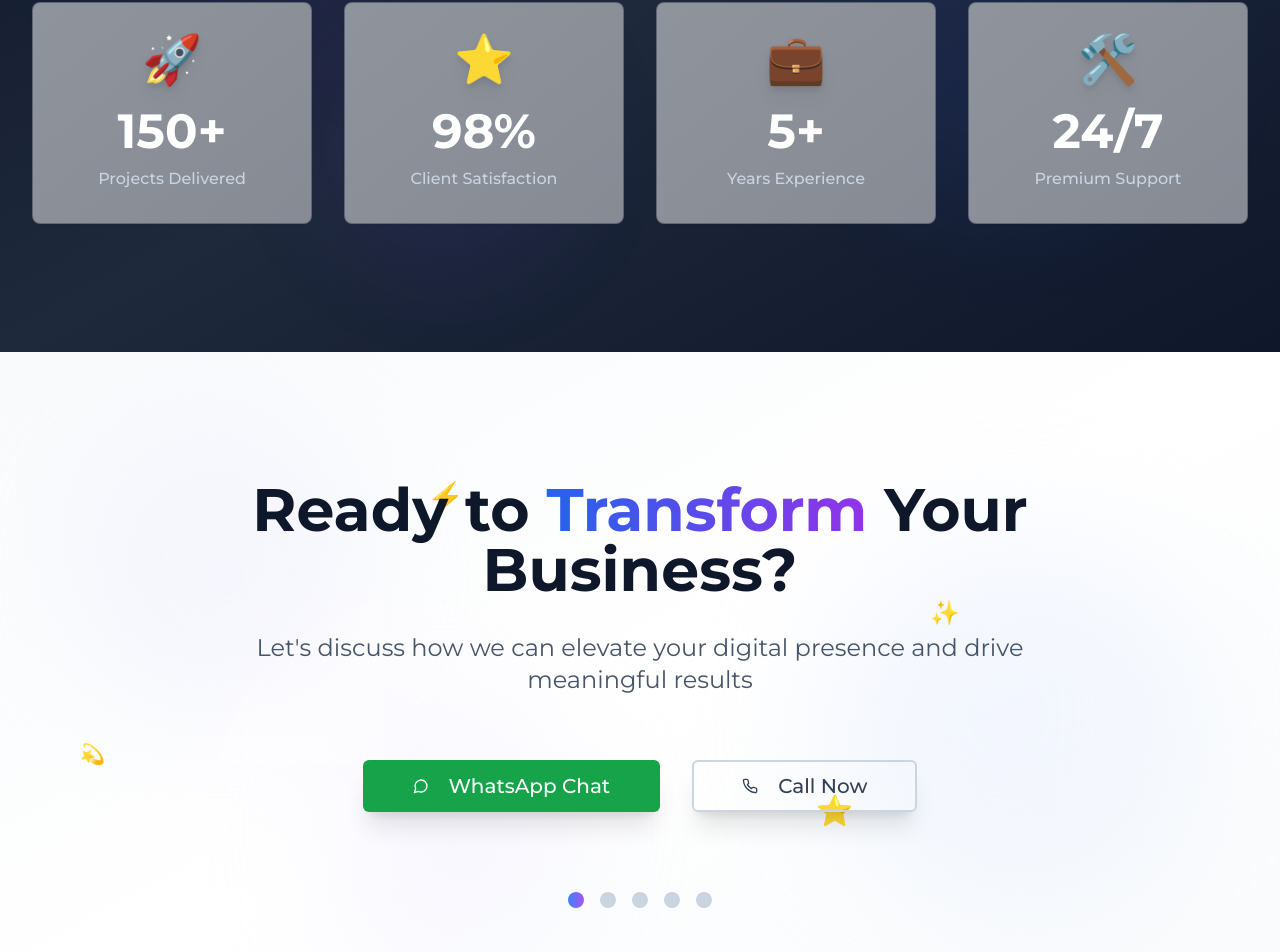
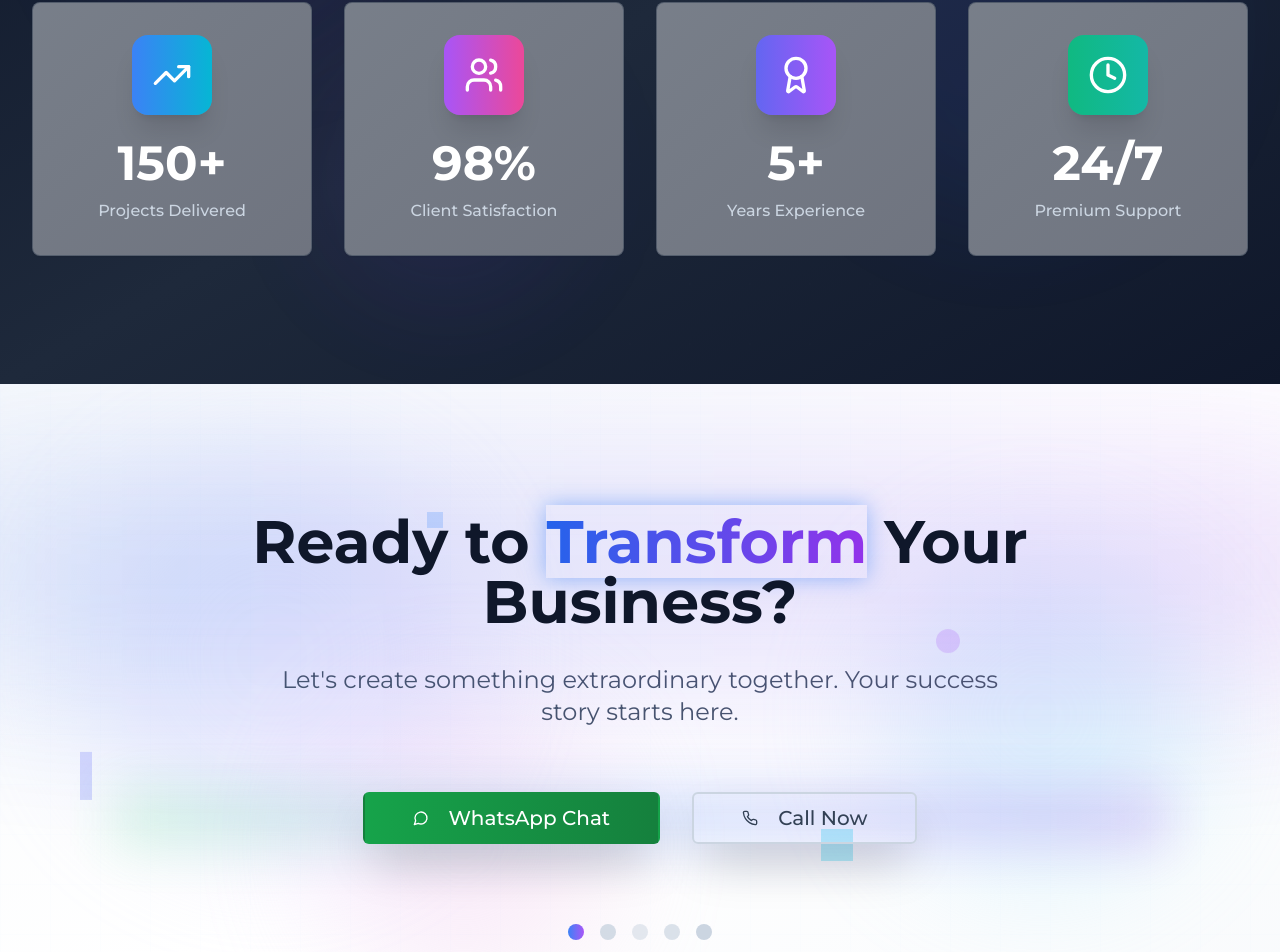
Before and after one commit to RITESH-CHAUHAN2005/chaotic-jack-landingpage2, a React (Vite) app: page / in a window 1280 px wide. Shown: the part 2020-2972 px from the top of the page. Built offline with nearby package versions, Linux system fonts and the light colour scheme.

Commit message:
Refactor Stats section and Contact section
- Updated the "Our Impact" section to have a more professional design.
- Added a new animation and background effect to the "Ready to Transform Your Business?" section.

```diff
--- a/src/components/Contact.tsx
+++ b/src/components/Contact.tsx
@@ -13,56 +13,81 @@ const Contact = () => {
 
   return (
     <section id="contact" className="py-20 md:py-32 bg-gradient-to-br from-slate-50 via-white to-slate-50 relative overflow-hidden">
-      {/* Professional background elements */}
+      {/* Dynamic background elements */}
       <div className="absolute inset-0 overflow-hidden">
-        <div className="absolute top-20 left-20 w-72 h-72 bg-gradient-to-br from-blue-100/30 to-purple-100/30 rounded-full blur-3xl animate-pulse"></div>
-        <div className="absolute top-1/4 right-20 w-96 h-96 bg-gradient-to-br from-indigo-100/30 to-blue-100/30 rounded-full blur-3xl animate-pulse" style={{animationDelay: '2s'}}></div>
-        <div className="absolute bottom-20 left-1/4 w-64 h-64 bg-gradient-to-br from-purple-100/30 to-indigo-100/30 rounded-full blur-3xl animate-pulse" style={{animationDelay: '4s'}}></div>
+        {/* Animated gradient orbs */}
+        <div className="absolute top-20 left-20 w-96 h-96 bg-gradient-to-br from-blue-200/40 to-purple-200/40 rounded-full blur-3xl animate-pulse"></div>
+        <div className="absolute top-1/4 right-20 w-80 h-80 bg-gradient-to-br from-indigo-200/40 to-cyan-200/40 rounded-full blur-3xl animate-pulse" style={{animationDelay: '2s'}}></div>
+        <div className="absolute bottom-20 left-1/4 w-72 h-72 bg-gradient-to-br from-purple-200/40 to-pink-200/40 rounded-full blur-3xl animate-pulse" style={{animationDelay: '4s'}}></div>
 
-        {/* Professional geometric elements */}
-        <div className="absolute top-32 left-1/3 text-blue-200 text-3xl animate-float">⚡</div>
-        <div className="absolute top-64 right-1/4 text-purple-200 text-2xl animate-float" style={{animationDelay: '2s'}}>✨</div>
-        <div className="absolute bottom-64 left-20 text-indigo-200 text-xl animate-float" style={{animationDelay: '4s'}}>💫</div>
-        <div className="absolute bottom-48 right-1/3 text-blue-200 text-3xl animate-float" style={{animationDelay: '3s'}}>⭐</div>
+        {/* Floating geometric shapes */}
+        <div className="absolute top-32 left-1/3 w-4 h-4 bg-blue-400/30 rotate-45 animate-float"></div>
+        <div className="absolute top-64 right-1/4 w-6 h-6 bg-purple-400/30 rounded-full animate-float" style={{animationDelay: '2s'}}></div>
+        <div className="absolute bottom-64 left-20 w-3 h-12 bg-indigo-400/30 animate-float" style={{animationDelay: '4s'}}></div>
+        <div className="absolute bottom-48 right-1/3 w-8 h-8 bg-cyan-400/30 rotate-12 animate-float" style={{animationDelay: '3s'}}></div>
+
+        {/* Dynamic grid pattern */}
+        <div className="absolute inset-0 opacity-20">
+          <div className="absolute top-0 left-0 w-full h-full" style={{
+            backgroundImage: 'linear-gradient(90deg, rgba(59,130,246,0.1) 1px, transparent 1px), linear-gradient(180deg, rgba(59,130,246,0.1) 1px, transparent 1px)',
+            backgroundSize: '50px 50px',
+            animation: 'pulse 4s ease-in-out infinite'
+          }}></div>
+        </div>
       </div>
 
       <div className="max-w-5xl mx-auto px-4 sm:px-6 lg:px-8 text-center relative z-10">
         <div className="animate-fade-in">
-          <h2 className="text-4xl md:text-5xl lg:text-6xl font-bold text-slate-900 mb-6 md:mb-8">
-            Ready to <span className="bg-gradient-to-r from-blue-600 to-purple-600 bg-clip-text text-transparent">Transform</span> Your Business?
+          <div className="relative">
+            {/* Animated background for heading */}
+            <div className="absolute inset-0 bg-gradient-to-r from-blue-600/20 to-purple-600/20 blur-3xl scale-150 animate-pulse"></div>
+            <h2 className="relative text-4xl md:text-5xl lg:text-6xl font-bold text-slate-900 mb-6 md:mb-8">
+              Ready to <span className="bg-gradient-to-r from-blue-600 to-purple-600 bg-clip-text text-transparent animate-glow">Transform</span> Your Business?
             </h2>
+          </div>
           <p className="text-xl md:text-2xl text-slate-600 mb-12 md:mb-16 max-w-3xl mx-auto leading-relaxed animate-fade-in" style={{animationDelay: '0.3s'}}>
-            Let's discuss how we can elevate your digital presence and drive meaningful results
+            Let's create something extraordinary together. Your success story starts here.
           </p>
         </div>
 
-        <div className="flex flex-col sm:flex-row gap-6 md:gap-8 justify-center animate-fade-in" style={{animationDelay: '0.6s'}}>
+        {/* Enhanced button section with dynamic effects */}
+        <div className="relative">
+          {/* Background glow effect */}
+          <div className="absolute inset-0 bg-gradient-to-r from-green-400/20 via-blue-500/20 to-purple-600/20 blur-xl scale-110 animate-pulse"></div>
+
+          <div className="relative flex flex-col sm:flex-row gap-6 md:gap-8 justify-center animate-fade-in" style={{animationDelay: '0.6s'}}>
             <Button
               size="lg"
               onClick={handleWhatsAppClick}
-            className="group bg-green-600 hover:bg-green-700 text-white border-2 border-transparent hover:border-green-500 transition-all duration-300 hover:scale-105 text-lg md:text-xl px-8 md:px-12 py-4 md:py-6 w-full sm:w-auto shadow-xl hover:shadow-green-500/25 transform-gpu"
+              className="group bg-gradient-to-r from-green-600 to-green-700 hover:from-green-700 hover:to-green-800 text-white border-2 border-transparent hover:border-green-400 transition-all duration-300 hover:scale-110 text-lg md:text-xl px-8 md:px-12 py-4 md:py-6 w-full sm:w-auto shadow-2xl hover:shadow-green-500/40 transform-gpu relative overflow-hidden"
             >
-            <MessageCircle className="mr-3 w-5 h-5 md:w-6 md:h-6 group-hover:scale-110 transition-transform duration-300" />
-            WhatsApp Chat
+              {/* Button background animation */}
+              <div className="absolute inset-0 bg-gradient-to-r from-green-400/20 to-green-600/20 translate-x-[-100%] group-hover:translate-x-[100%] transition-transform duration-700"></div>
+              <MessageCircle className="relative mr-3 w-5 h-5 md:w-6 md:h-6 group-hover:scale-110 transition-transform duration-300" />
+              <span className="relative">WhatsApp Chat</span>
             </Button>
+
             <Button
               size="lg"
               variant="outline"
               onClick={handleCallClick}
-            className="group bg-transparent border-2 border-slate-300 text-slate-700 hover:bg-slate-900 hover:text-white hover:border-slate-900 transition-all duration-300 hover:scale-105 text-lg md:text-xl px-8 md:px-12 py-4 md:py-6 w-full sm:w-auto shadow-xl hover:shadow-slate-900/25 transform-gpu"
+              className="group bg-transparent border-2 border-slate-300 text-slate-700 hover:bg-gradient-to-r hover:from-slate-900 hover:to-slate-800 hover:text-white hover:border-slate-700 transition-all duration-300 hover:scale-110 text-lg md:text-xl px-8 md:px-12 py-4 md:py-6 w-full sm:w-auto shadow-2xl hover:shadow-slate-900/40 transform-gpu relative overflow-hidden"
             >
-            <Phone className="mr-3 w-5 h-5 md:w-6 md:h-6 group-hover:scale-110 transition-transform duration-300" />
-            Call Now
+              {/* Button background animation */}
+              <div className="absolute inset-0 bg-gradient-to-r from-slate-400/20 to-slate-600/20 translate-x-[-100%] group-hover:translate-x-[100%] transition-transform duration-700"></div>
+              <Phone className="relative mr-3 w-5 h-5 md:w-6 md:h-6 group-hover:scale-110 transition-transform duration-300" />
+              <span className="relative">Call Now</span>
             </Button>
           </div>
+        </div>
 
-        {/* Professional indicator dots */}
+        {/* Enhanced indicator dots with animations */}
         <div className="flex justify-center space-x-4 mt-16 md:mt-20 animate-fade-in" style={{animationDelay: '0.9s'}}>
-          <div className="w-3 h-3 md:w-4 md:h-4 bg-gradient-to-r from-blue-500 to-purple-500 rounded-full"></div>
-          <div className="w-3 h-3 md:w-4 md:h-4 bg-slate-300 rounded-full"></div>
-          <div className="w-3 h-3 md:w-4 md:h-4 bg-slate-300 rounded-full"></div>
-          <div className="w-3 h-3 md:w-4 md:h-4 bg-slate-300 rounded-full"></div>
-          <div className="w-3 h-3 md:w-4 md:h-4 bg-slate-300 rounded-full"></div>
+          <div className="w-3 h-3 md:w-4 md:h-4 bg-gradient-to-r from-blue-500 to-purple-500 rounded-full animate-pulse"></div>
+          <div className="w-3 h-3 md:w-4 md:h-4 bg-slate-300 rounded-full animate-pulse" style={{animationDelay: '0.5s'}}></div>
+          <div className="w-3 h-3 md:w-4 md:h-4 bg-slate-300 rounded-full animate-pulse" style={{animationDelay: '1s'}}></div>
+          <div className="w-3 h-3 md:w-4 md:h-4 bg-slate-300 rounded-full animate-pulse" style={{animationDelay: '1.5s'}}></div>
+          <div className="w-3 h-3 md:w-4 md:h-4 bg-slate-300 rounded-full animate-pulse" style={{animationDelay: '2s'}}></div>
         </div>
       </div>
     </section>
--- a/src/components/Stats.tsx
+++ b/src/components/Stats.tsx
@@ -1,12 +1,13 @@
 
 import { Card, CardContent } from "@/components/ui/card";
+import { TrendingUp, Users, Award, Clock } from "lucide-react";
 
 const Stats = () => {
   const stats = [
-    { number: "150+", label: "Projects Delivered", icon: "🚀" },
-    { number: "98%", label: "Client Satisfaction", icon: "⭐" },
-    { number: "5+", label: "Years Experience", icon: "💼" },
-    { number: "24/7", label: "Premium Support", icon: "🛠️" }
+    { number: "150+", label: "Projects Delivered", icon: TrendingUp, color: "from-blue-500 to-cyan-500" },
+    { number: "98%", label: "Client Satisfaction", icon: Users, color: "from-purple-500 to-pink-500" },
+    { number: "5+", label: "Years Experience", icon: Award, color: "from-indigo-500 to-purple-500" },
+    { number: "24/7", label: "Premium Support", icon: Clock, color: "from-emerald-500 to-teal-500" }
   ];
 
   return (
@@ -32,15 +33,17 @@ const Stats = () => {
             Our <span className="bg-gradient-to-r from-blue-400 to-purple-400 bg-clip-text text-transparent">Impact</span>
           </h2>
           <p className="text-xl md:text-2xl text-slate-300 max-w-4xl mx-auto animate-fade-in leading-relaxed" style={{animationDelay: '0.3s'}}>
-            Measurable results that speak to our commitment to excellence
+            Measurable results that drive business growth and success
           </p>
         </div>
 
         <div className="grid grid-cols-2 lg:grid-cols-4 gap-6 md:gap-8">
-          {stats.map((stat, index) => (
+          {stats.map((stat, index) => {
+            const IconComponent = stat.icon;
+            return (
               <Card
                 key={index}
-              className="group bg-gradient-to-br from-slate-800/50 to-slate-900/50 backdrop-blur-xl border border-slate-700/50 hover:border-slate-600/50 transition-all duration-500 hover:scale-105 animate-fade-in transform-gpu"
+                className="group bg-gradient-to-br from-slate-800/60 to-slate-900/60 backdrop-blur-xl border border-slate-700/50 hover:border-slate-600/50 transition-all duration-500 hover:scale-105 animate-fade-in transform-gpu hover:shadow-2xl hover:shadow-blue-500/20"
                 style={{animationDelay: `${0.6 + index * 0.2}s`}}
               >
                 <CardContent className="p-6 md:p-8 text-center relative overflow-hidden">
@@ -48,8 +51,8 @@ const Stats = () => {
                   <div className="absolute inset-0 bg-gradient-to-br from-blue-600/10 to-purple-600/10 opacity-0 group-hover:opacity-100 transition-opacity duration-500 rounded-lg"></div>
 
                   <div className="relative z-10">
-                  <div className="text-4xl md:text-5xl mb-4 md:mb-6 group-hover:scale-110 transition-transform duration-500 filter drop-shadow-lg">
-                    {stat.icon}
+                    <div className={`w-16 h-16 md:w-20 md:h-20 mx-auto mb-4 md:mb-6 bg-gradient-to-r ${stat.color} rounded-2xl flex items-center justify-center group-hover:scale-110 transition-transform duration-500 shadow-xl`}>
+                      <IconComponent className="w-8 h-8 md:w-10 md:h-10 text-white" />
                     </div>
                     <div className="text-3xl md:text-4xl lg:text-5xl font-bold text-white mb-2 md:mb-3 group-hover:text-transparent group-hover:bg-gradient-to-r group-hover:from-blue-400 group-hover:to-purple-400 group-hover:bg-clip-text transition-all duration-500">
                       {stat.number}
@@ -61,11 +64,12 @@ const Stats = () => {
 
                   {/* Animated border effect */}
                   <div className="absolute inset-0 rounded-lg opacity-0 group-hover:opacity-100 transition-opacity duration-500">
-                  <div className="absolute inset-0 rounded-lg bg-gradient-to-r from-blue-500/20 to-purple-500/20 animate-pulse"></div>
+                    <div className={`absolute inset-0 rounded-lg bg-gradient-to-r ${stat.color} opacity-20 animate-pulse`}></div>
                   </div>
                 </CardContent>
               </Card>
-          ))}
+            );
+          })}
         </div>
       </div>
     </section>
```
Lines whose indentation alone changed are shown as unchanged.
